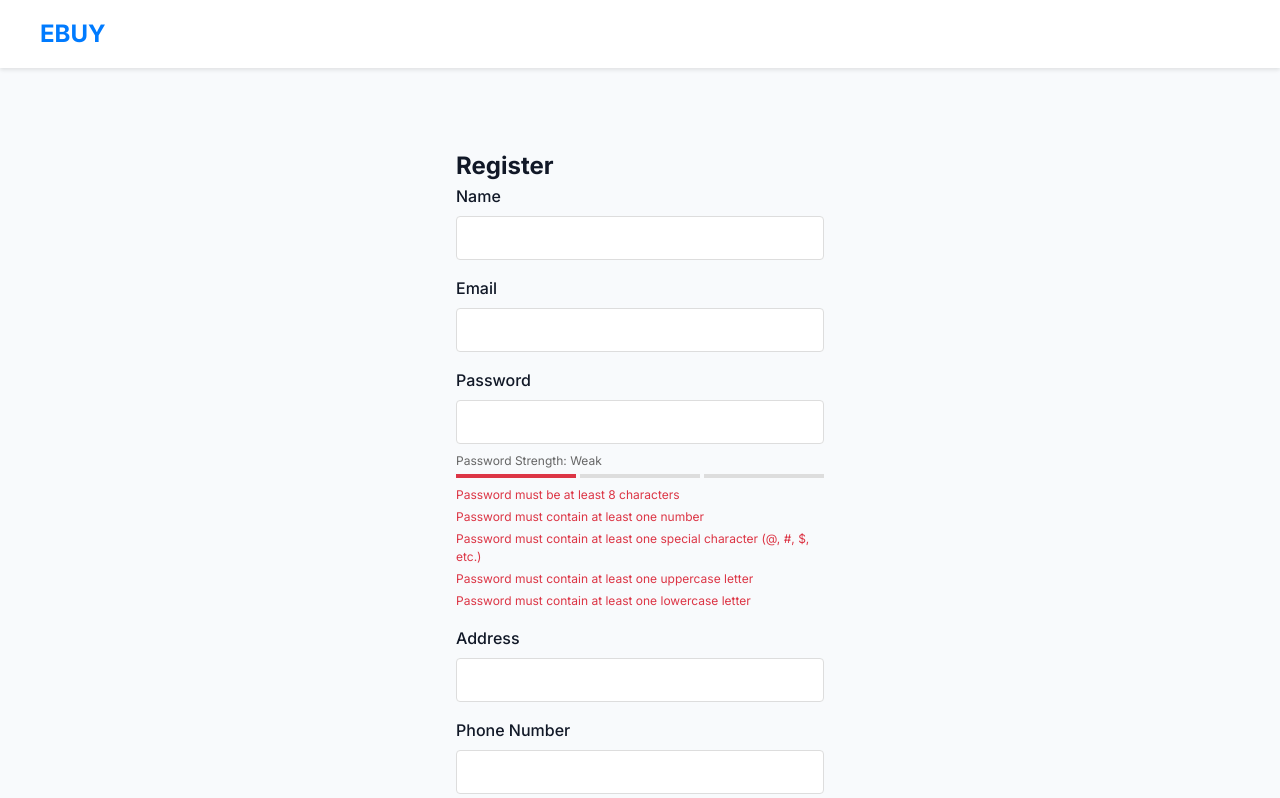
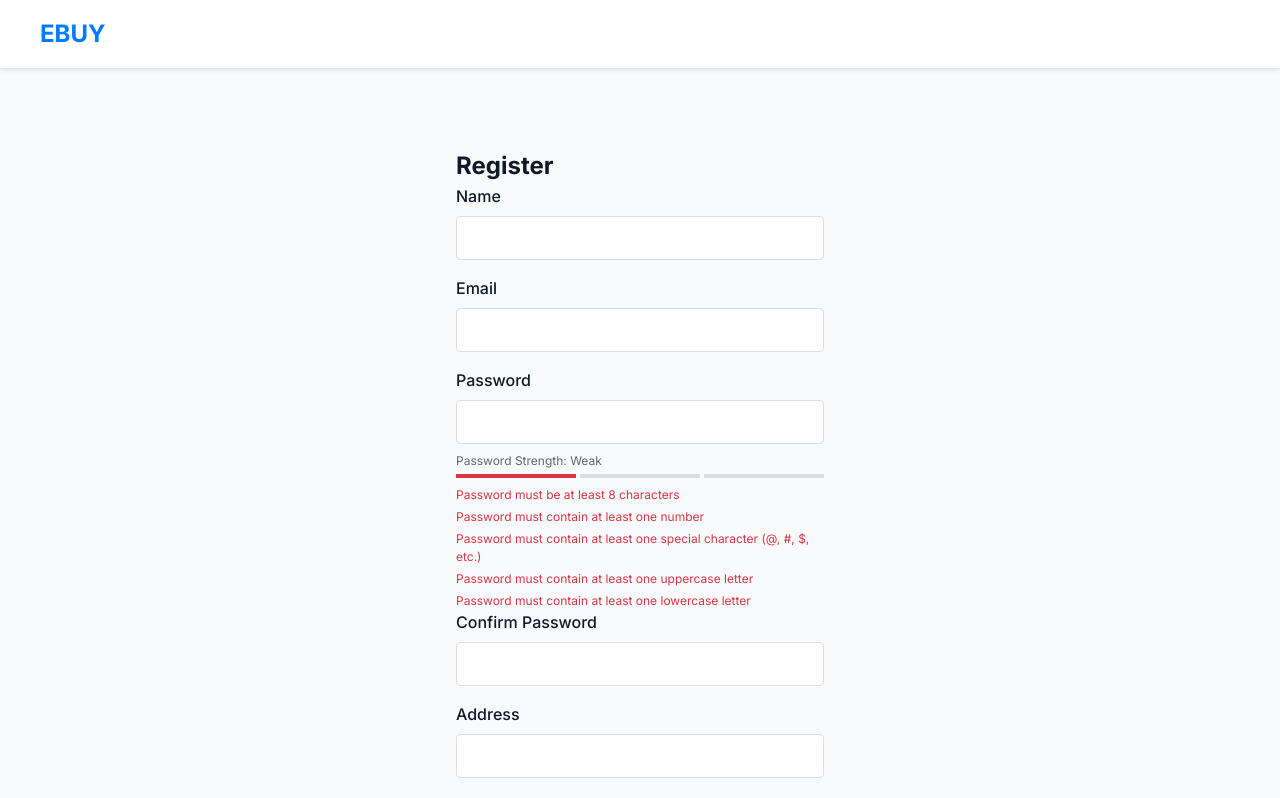
Before and after one commit to vanillaxqz/ECommercePlatform, an Angular app in the folder e-commerce-platform/: page /register in a window 1280 px wide. Shown: the top 798 px of the page. Built offline with nearby package versions, Linux system fonts and the light colour scheme.

Commit message:
Fixed password confirmation field

```diff
--- a/e-commerce-platform/src/app/components/user-register/user-register.component.html
+++ b/e-commerce-platform/src/app/components/user-register/user-register.component.html
@@ -62,6 +62,31 @@
         }"
       />
       <app-password-strength [password]="passwordControl?.value"></app-password-strength>
+      <div class="form-group">
+        <label for="confirmPassword">Confirm Password</label>
+        <input
+          type="password"
+          id="confirmPassword"
+          formControlName="confirmPassword"
+          [ngClass]="{
+            'is-invalid':
+              registerForm.get('confirmPassword')?.touched &&
+              registerForm.get('confirmPassword')?.errors
+          }"
+        />
+        <div
+          class="error-message"
+          *ngIf="registerForm.get('confirmPassword')?.touched && registerForm.get('confirmPassword')?.errors?.['required']"
+        >
+          Confirm Password is required
+        </div>
+        <div
+          class="error-message"
+          *ngIf="registerForm.errors?.['passwordMismatch']"
+        >
+          Passwords do not match
+        </div>
+      </div>
     </div>
 
     <div class="form-group">
```
